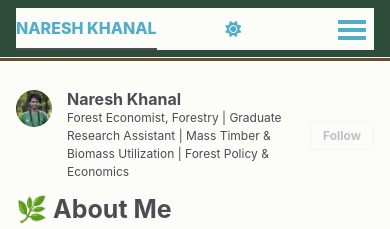
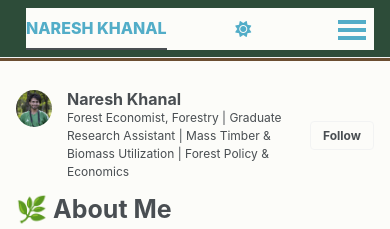
Before and after one commit to Nishani53/Nishani53.github.io, a Jekyll site: the page built from _pages/about.md, in a window 390 px wide. Shown: the top 229 px of the page. Built offline with Jekyll 4.4.1, drawn with Linux system fonts in a browser that asks for light colours; a script bundle is joined from its source files by our own code; library files that are not in the unit come from our copies.

Commit message:
Update _default_light.scss

```diff
--- a/_sass/theme/_default_light.scss
+++ b/_sass/theme/_default_light.scss
@@ -1,9 +1,9 @@
 /* ==========================================================================
-    NARESH'S FORESTRY THEME - LIGHT VERSION (FINALIZED)
+    NARESH'S FORESTRY THEME - FINAL ALIGNMENT OVERRIDE
    ========================================================================== */
 
 /* Forest-inspired Color Palette */
-$primary-color              : #2d4c39; /* Deep Forest Green */
+$primary-color              : #2d4c39;
 $gray                       : #7a8288;
 $dark-gray                  : mix(#000, $gray, 40%);
 $darker-gray                : mix(#000, $gray, 60%);
@@ -12,94 +12,79 @@
 
 /* Functional Site Colors */
 $danger-color               : #ee5f5b;
-$info-color                 : #3e5c45; /* Moss Green */
+$info-color                 : #3e5c45;
 $notice-color               : #7a8288;
 $success-color              : #62c462;
 $warning-color              : #f89406;
 
 /* Basic Layout Settings */
 $border-radius              : 4px;
-$box-shadow                 : 0 1px 1px rgba(0, 0, 0, 0.125);
 $global-transition          : all 0.2s ease-in-out;
 $masthead-height            : 70px;
-$navicon-width              : 28px;
-$navicon-height             : 4px;
-$sidebar-link-max-width     : 250px;
-$sidebar-screen-min-width   : 1024px;
 
 /* Core Theme Definitions */
 :root {
-    --global-base-color                 : #52adc8; /* Set Base Color to Blue */
+    --global-base-color                 : #52adc8;
     --global-bg-color                   : #fcfcf9;
     --global-footer-bg-color            : #e9ebe6;
     --global-border-color               : #{$lighter-gray};
-    --global-dark-border-color          : #bdc1c4;
-    --global-code-background-color      : #fafafa;
-    --global-code-text-color            : #{$darker-gray};
-    --global-fig-caption-color          : mix(#fff,  #{$dark-gray}, 25%);
-
-    /* Links (Moss Green Tones) */
-    --global-link-color                 : #4a6741;
-    --global-link-color-hover           : #2d4c39;
-    --global-link-color-visited         : #6b8265;
-
-    /* Navigation Bar Variables - Set to Blue */
     --global-masthead-link-color        : #52adc8;
     --global-masthead-link-color-hover  : #ffffff;
-
     --global-text-color                 : #{$dark-gray};
-    --global-text-color-light           : #{$light-gray};
-    --global-thead-color                : #{$lighter-gray};
 }
 
-/* --- 1. NAVIGATION COLORS --- */
+/* --- 1. COLORS & FONTS --- */
 
 .masthead {
   background-color: #2d4c39 !important;
   border-bottom: 3px solid #6b4e31 !important;
 }
 
-/* Site Title (Name) and Menu Links */
-.site-title,
-.masthead__menu-item.site-title,
-.greedy-nav a,
-.masthead__menu-item a,
-.masthead__menu-inner ul li a {
-  color: #52adc8 !important; /* Professional Blue */
+.site-title, .masthead__menu-item a, .greedy-nav a {
+  color: #52adc8 !important;
   font-weight: 800 !important;
+  text-transform: uppercase !important;
   text-decoration: none !important;
-  text-transform: uppercase !important;
 }
 
-.masthead__menu-item a:hover,
-.site-title:hover,
-.greedy-nav a:hover {
+.site-title:hover, .masthead__menu-item a:hover {
   color: #ffffff !important;
-  opacity: 1 !important;
 }
 
-/* --- 2. THE ALIGNMENT FIX (Push to Right) --- */
+/* --- 2. THE RIGID ALIGNMENT FIX --- */
 
-/* This targets the container holding your name and menu */
+/* This targets the inner wrapper of the top bar */
 .masthead__inner {
-  margin-left: 300px !important; /* Forces the text to start AFTER the sidebar */
-  max-width: 1200px;
+  display: flex !important;
+  justify-content: flex-start !important; /* Forces items to start from the left + our margin */
+  padding-left: 0 !important;
+  padding-right: 0 !important;
 }
 
-/* Ensure the greedy-nav (menu) follows the margin */
-.greedy-nav {
-  margin-left: 0 !important; /* Resetting internal margin to avoid double-push */
+/* This is the actual "Push" to the right */
+.masthead__inner .masthead__menu {
+  margin-left: 320px !important; /* Adjust this number to move it more/less */
+  width: auto !important;
 }
 
-/* Adjustment for Mobile Screens (so it doesn't break on phones) */
+/* Push your Name (Site Title) to align with the Menu */
+.site-title {
+  margin-left: 320px !important; /* Adjust to match the number above */
+}
+
+/* If the Menu and Name are on the same line, use this instead */
+.greedy-nav {
+  margin-left: 320px !important;
+  width: calc(100% - 320px) !important;
+}
+
+/* --- 3. MOBILE SAFETY (Don't push on phones) --- */
+
 @media (max-width: 1024px) {
-  .masthead__inner {
-    margin-left: 0 !important;
-    padding-left: 10px !important;
+  .masthead__inner .masthead__menu,
+  .site-title,
+  .greedy-nav {
+    margin-left: 10px !important;
+    width: auto !important;
   }
 }
-
-/* Fix for "Sticky" headers if you use them */
-.sticky .masthead__inner {
-  margin-left: 300px !important;
-}
```
